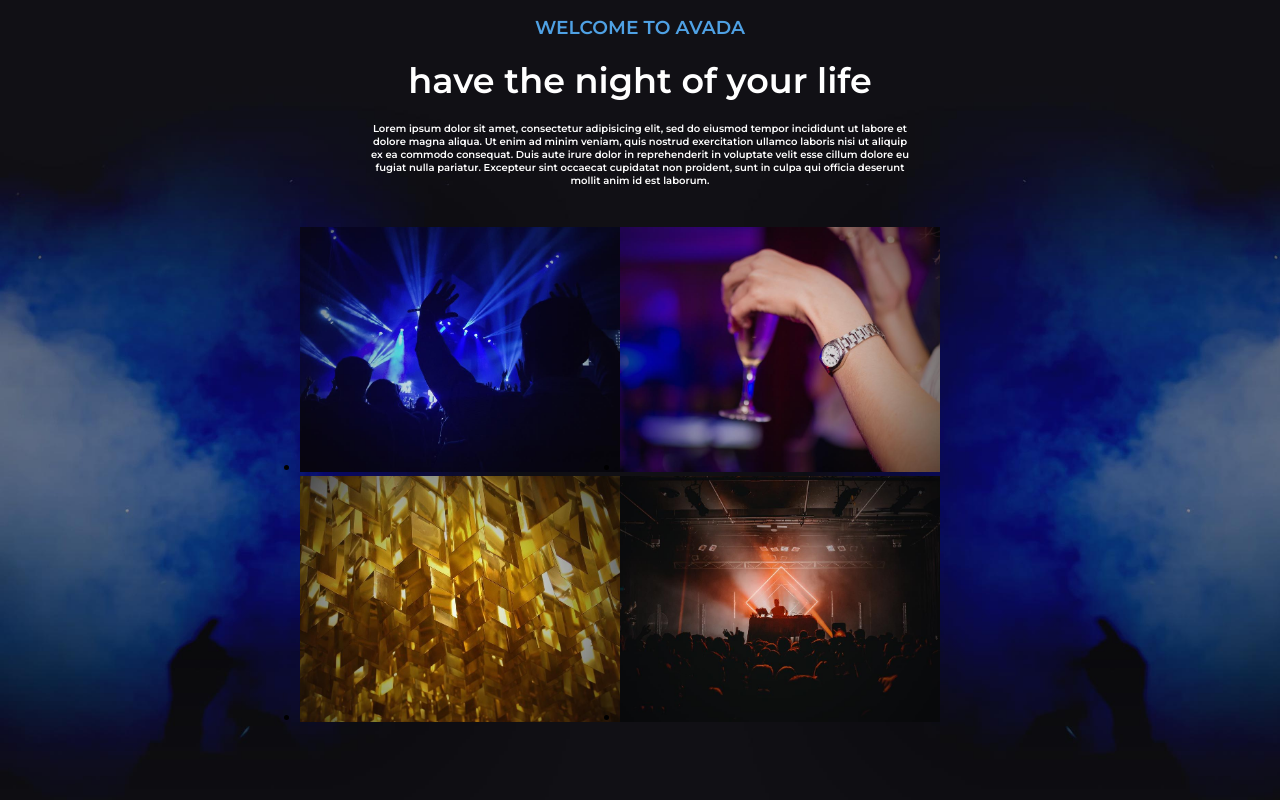
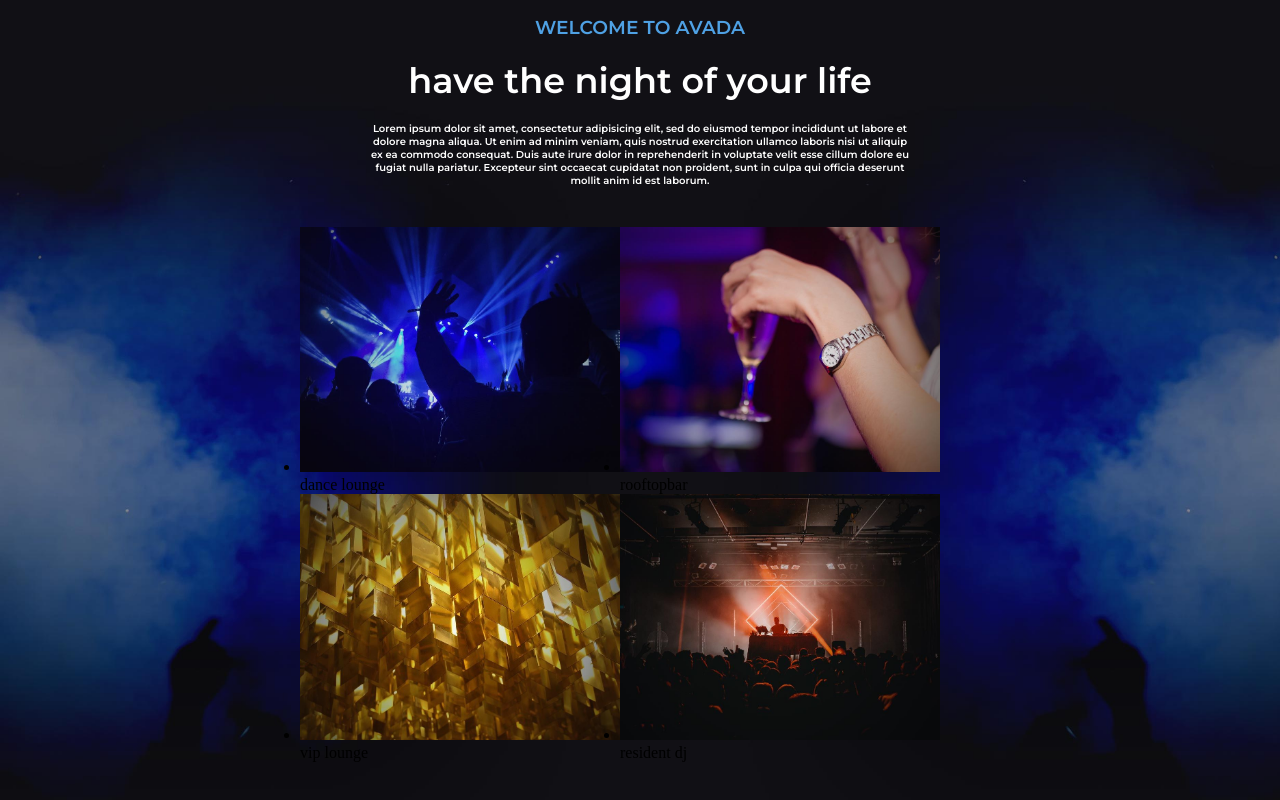
Before and after one commit to andreainzaghi/proj-html-vuejs, a website: page index.html in a window 1280 px wide. Shown: the part 1044-1844 px from the top of the page. Drawn offline with nearby package versions, Linux system fonts and the light colour scheme.

Commit message:
4 immagini messaggio

```diff
--- a/index.html
+++ b/index.html
@@ -57,7 +57,7 @@
         <div class="quattro-immagini">
           <div class="due-immagini" v-for="item in fotoUno">
             <ul>
-              <li>  <img :src="item.date" alt=""></li>
+              <li class="immagini-4-messaggio">  <img :src="item.date" alt=""><p class="messaggio-immagini">{{item.message}}</p> </li>
             </ul>
           </div>
         </div>
--- a/js/script.js
+++ b/js/script.js
@@ -8,11 +8,11 @@ new Vue({
       { date:'img/1.jpg',
         message: 'dance lounge'},
       { date:'img/2.jpg',
-        message: 'dance lounge'},
+        message: 'rooftopbar'},
       { date:'img/3.jpg',
-        message: 'dance lounge'},
+        message: 'vip lounge'},
       { date:'img/4.jpg',
-        message: 'dance lounge'}
+        message: 'resident dj'}
       ]
   },
  computed: { },
```
